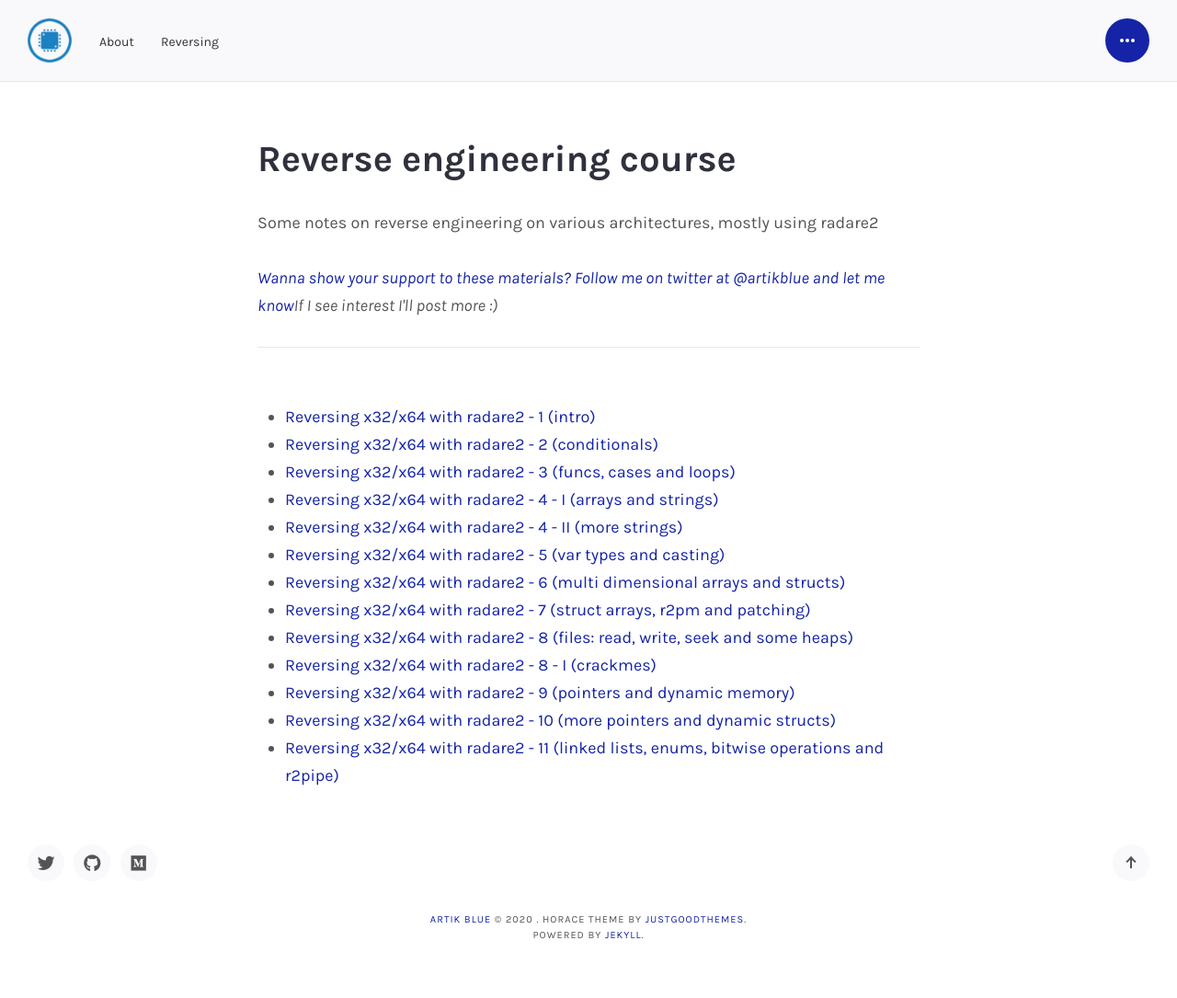
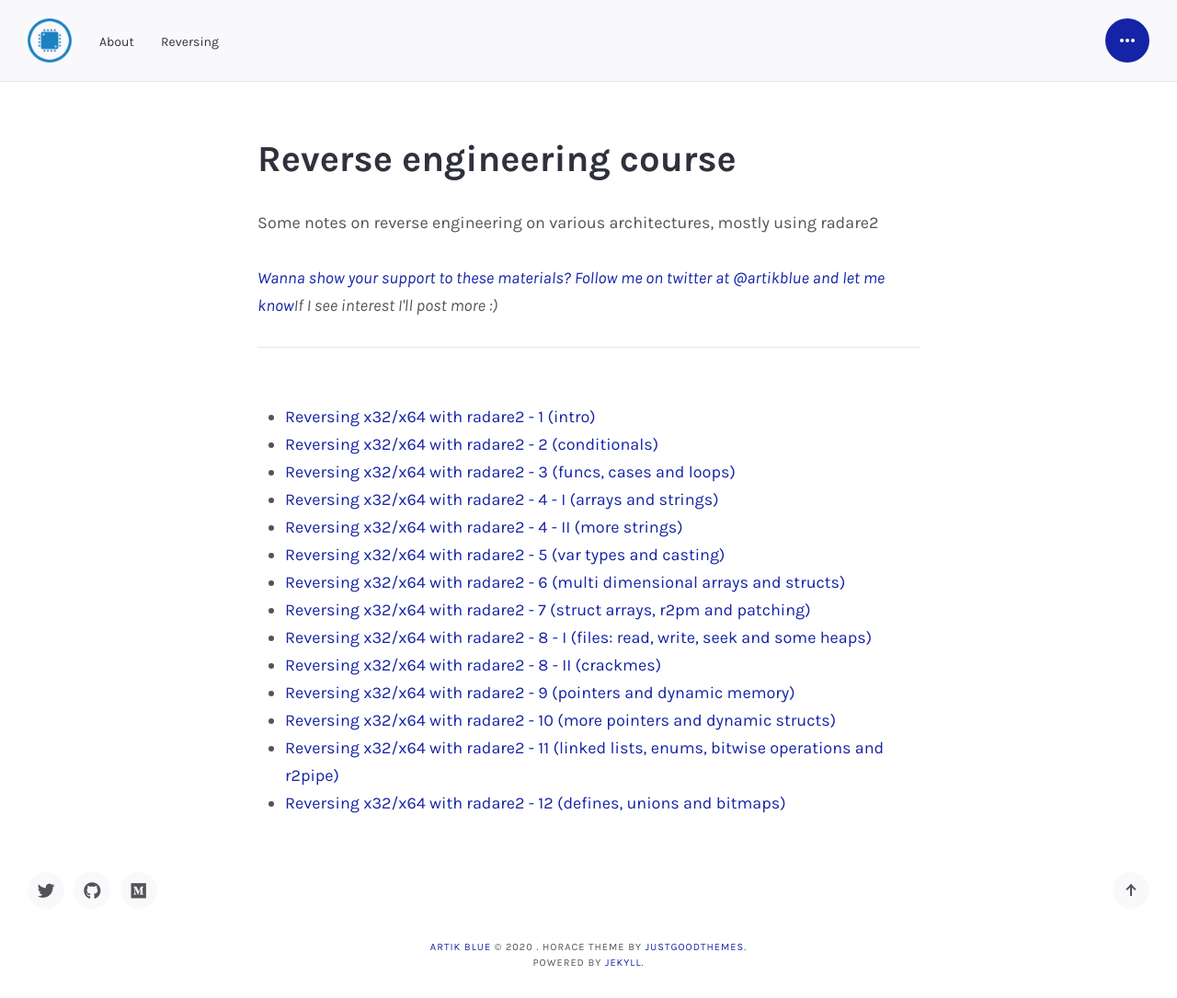
Before and after one commit to artikblue/artikblue.github.io, a Jekyll site: the page built from reversing.md, in a window 1280 px wide. Shown: the whole page at 92% size. Built offline with Jekyll 4.4.1, drawn with Linux system fonts in a browser that asks for light colours; some web fonts are replaced; before the commit the page ends 1055 px from its top, so only the background shows below that.

Commit message:
course index updated

```diff
--- a/reversing.md
+++ b/reversing.md
@@ -23,10 +23,10 @@
   <li><a href="https://artik.blue/reversing-radare-5">Reversing x32/x64 with radare2 - 5 (var types and casting)</a></li>
   <li><a href="https://artik.blue/reversing-radare-6">Reversing x32/x64 with radare2 - 6 (multi dimensional arrays and structs)</a></li>
   <li><a href="https://artik.blue/reversing-radare-7">Reversing x32/x64 with radare2 - 7 (struct arrays, r2pm and patching)</a></li>
-  <li><a href="https://artik.blue/reversing-radare-8">Reversing x32/x64 with radare2 - 8 (files: read, write, seek and some heaps)</a></li>
-  <li><a href="https://artik.blue/reversing-radare-8-i">Reversing x32/x64 with radare2 - 8 - I (crackmes)</a></li>
+  <li><a href="https://artik.blue/reversing-radare-8">Reversing x32/x64 with radare2 - 8 - I (files: read, write, seek and some heaps)</a></li>
+  <li><a href="https://artik.blue/reversing-radare-8-i">Reversing x32/x64 with radare2 - 8 - II (crackmes)</a></li>
   <li><a href="https://artik.blue/reversing-radare-9">Reversing x32/x64 with radare2 - 9 (pointers and dynamic memory)</a></li>
   <li><a href="https://artik.blue/reversing-radare-10">Reversing x32/x64 with radare2 - 10 (more pointers and dynamic structs)</a></li>
   <li><a href="https://artik.blue/reversing-radare-11">Reversing x32/x64 with radare2 - 11 (linked lists, enums, bitwise operations and r2pipe)</a></li>
-
+  <li><a href="https://artik.blue/reversing-radare-12">Reversing x32/x64 with radare2 - 12 (defines, unions and bitmaps)</a></li>
 </ul>
```
Also changed, not shown: _pages/reversing.md (+3 -3 lines).
